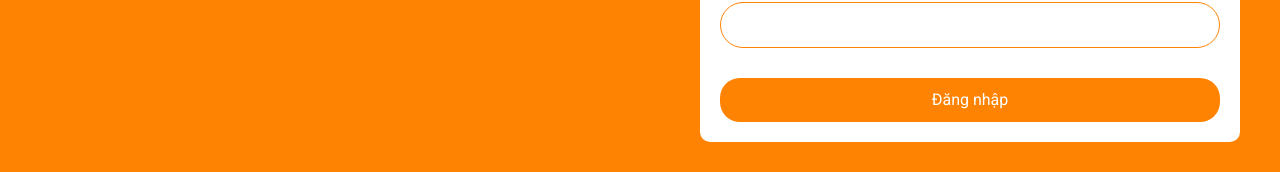
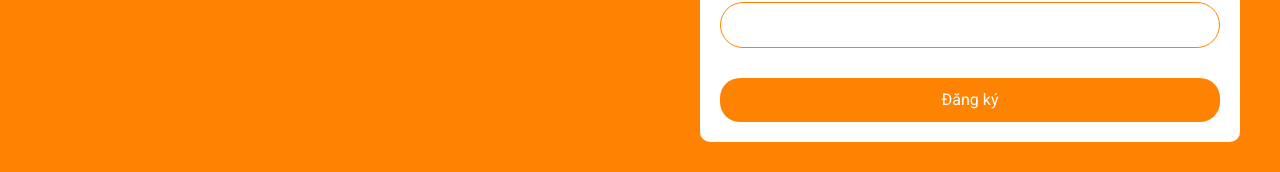
Before and after one commit to HaiLong9901/TastyFood, a React (Create React App) app in the folder client/: page /register in a window 1280 px wide. Shown: the part 623-795 px from the top of the page. Built offline with nearby package versions, Linux system fonts and the light colour scheme.

Commit message:
update login

```diff
--- a/client/src/features/apis/apiSlice.js
+++ b/client/src/features/apis/apiSlice.js
@@ -5,6 +5,14 @@ export const apiSlice = createApi({
   reducerPath: 'api',
   baseQuery: fetchBaseQuery({
     baseUrl: API,
+    // credentials: 'include',
+    prepareHeaders: (headers, { getState }) => {
+      const token = getState().auth.token
+      if (token) {
+        headers.set('authorization', `Bearer ${token}`)
+      }
+      return headers
+    },
   }),
   endpoints: (builder) => ({
     getAllProducts: builder.query({
--- /dev/null
+++ b/client/src/features/apis/authApiSlice.js
@@ -0,0 +1,15 @@
+import { apiSlice } from './apiSlice'
+
+export const authApiSlice = apiSlice.injectEndpoints({
+  endpoints: (builder) => ({
+    login: builder.mutation({
+      query: (credential) => ({
+        url: '/auth/login',
+        method: 'POST',
+        body: { ...credential },
+      }),
+    }),
+  }),
+})
+
+export const { useLoginMutation } = authApiSlice
--- /dev/null
+++ b/client/src/features/auth/authSlice.js
@@ -0,0 +1,25 @@
+import { createSlice } from '@reduxjs/toolkit'
+
+const authSlice = createSlice({
+  name: 'auth',
+  initialState: {
+    user: null,
+    token: null,
+  },
+  reducers: {
+    setCredentials: (state, action) => {
+      const { user, accessToken } = action.payload
+      state.user = user
+      state.token = accessToken
+    },
+    logOut: (state, action) => {
+      state.user = null
+      state.token = null
+    },
+  },
+})
+
+export const { setCredentials, logOut } = authSlice.actions
+export default authSlice.reducer
+export const selectCurrentUser = (state) => state.auth.user
+export const selectCurrentToken = (state) => state.auth.token
--- a/client/src/pages/Login.jsx
+++ b/client/src/pages/Login.jsx
@@ -4,9 +4,14 @@ import * as Yup from 'yup'
 import Wrapper from '../components/common/Wrapper'
 import { GiTomato } from 'react-icons/gi'
 import { Link, useNavigate } from 'react-router-dom'
+import { useDispatch } from 'react-redux'
+import { setCredentials } from '../features/auth/authSlice'
+import { useLoginMutation } from '../features/apis/authApiSlice'
 
 function Login() {
+  const dispatch = useDispatch()
   const navigate = useNavigate()
+  const [login, { isLoading }] = useLoginMutation()
   const phoneRegExp =
     /^((\\+[1-9]{1,4}[ \\-]*)|(\\([0-9]{2,3}\\)[ \\-]*)|([0-9]{2,4})[ \\-]*)*?[0-9]{3,4}?[ \\-]*[0-9]{3,4}?$/
   const formik = useFormik({
@@ -19,7 +24,12 @@ function Login() {
       password: Yup.string().required('Bạn chưa nhập mật khẩu').min(8, 'Mật khẩu phải gồm ít nhất 8 kí tự'),
     }),
     onSubmit: async (values) => {
-      navigate('/')
+      console.log(values)
+      const { phone, password } = values
+      try {
+        const userData = await login({ phone, password }).unwrap()
+        dispatch(setCredentials({ ...userData, phone }))
+      } catch (error) {}
     },
   })
   return (
--- a/client/src/pages/Register.jsx
+++ b/client/src/pages/Register.jsx
@@ -4,8 +4,12 @@ import * as Yup from 'yup'
 import Wrapper from '../components/common/Wrapper'
 import { GiTomato } from 'react-icons/gi'
 import { Link, useNavigate } from 'react-router-dom'
+import { useSelector } from 'react-redux'
+import { selectCurrentToken } from '../features/auth/authSlice'
 
 function Register() {
+  const currentUser = useSelector(selectCurrentToken)
+  console.log('current: ', currentUser)
   const navigate = useNavigate()
   const phoneRegExp =
     /^((\\+[1-9]{1,4}[ \\-]*)|(\\([0-9]{2,3}\\)[ \\-]*)|([0-9]{2,4})[ \\-]*)*?[0-9]{3,4}?[ \\-]*[0-9]{3,4}?$/
@@ -118,7 +122,7 @@ function Register() {
                     disabled={formik.isSubmitting}
                     className="w-full text-white text-[1.6rem] py-[1rem] bg-orangeColor rounded-[2rem]"
                   >
-                    Đăng nhập
+                    Đăng ký
                   </button>
                 </form>
                 {/* )} */}
--- a/client/src/store.js
+++ b/client/src/store.js
@@ -1,9 +1,11 @@
 import { configureStore, getDefaultMiddleware } from '@reduxjs/toolkit'
 import { apiSlice } from './features/apis/apiSlice'
+import authReducer from './features/auth/authSlice'
 
 export default configureStore({
   reducer: {
     [apiSlice.reducerPath]: apiSlice.reducer,
+    auth: authReducer,
   },
   middleware: (getDefaultMiddleware) =>
     getDefaultMiddleware({
```
Also changed, not shown: 2 other files (tests, documents, lock files or other folders).
